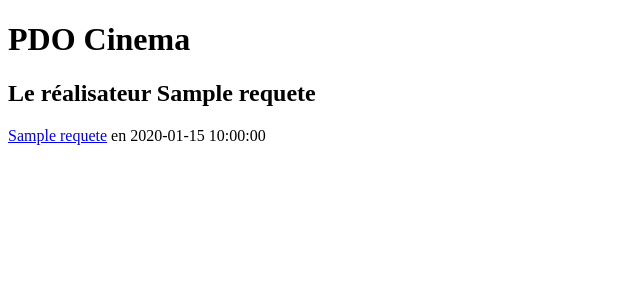
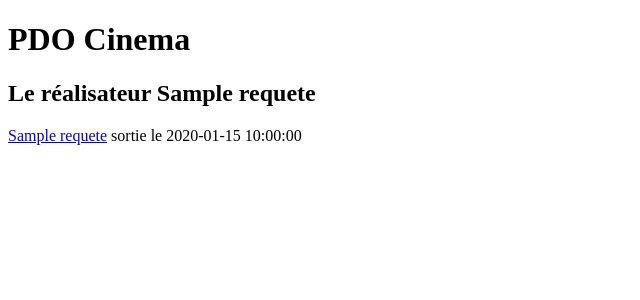
Before and after one commit to KrouriB/Exo_MVC_Cinema, a PHP site: template view/detailRealisateur.php in a window 1280 px wide. Shown: the part 88-388 px from the top of the page, without its empty margins (0-640 px from the left). Run offline with PHP 8.4, Linux system fonts and the light colour scheme; the template is opened without the code that fills it: most values are stand-ins (such as "Sample title", 1, 10 or a date in 2020).

Commit message:
changement d'affichage de la date de sortie

```diff
--- a/controller/CinemaController.php
+++ b/controller/CinemaController.php
@@ -77,11 +77,12 @@ class CinemaController {
     public function detReals($id){
         $pdo = Connect::seConnecter();
         $requete = $pdo->prepare("
-            SELECT *  , CONCAT(p.prenom_personne,' ',p.nom_personne) AS nomReal
+            SELECT *  , CONCAT(p.prenom_personne,' ',p.nom_personne) AS nomReal , DATE_FORMAT(f.date_sortie_film, '%e/%c/%Y' ) AS laDate
             FROM realisateur r
             INNER JOIN film f ON r.id_realisateur = f.id_realisateur
             INNER JOIN personne p ON r.id_personne = p.id_personne
             WHERE r.id_realisateur = :id
+            ORDER BY f.date_sortie_film
         ");
         $requete->execute(["id"=>$id]);
         require "view/detailRealisateur.php";
--- a/view/detailRealisateur.php
+++ b/view/detailRealisateur.php
@@ -4,7 +4,7 @@ $real = $requete->fetchAll();
 ?>
 
 <div class="liste"><?php foreach($real as $unReal){ ?>
-    <p><a href="index.php?action=detFilms&id=<?= $unReal['id_film'] ?>"><?= $unReal['titre_film'] ?></a> en <?= $unReal['date_sortie_film'] ?></p>
+    <p><a href="index.php?action=detFilms&id=<?= $unReal['id_film'] ?>"><?= $unReal['titre_film'] ?></a> sortie le <?= $unReal['laDate'] ?></p>
 <?php } ?></div>
 
 <?php
```
